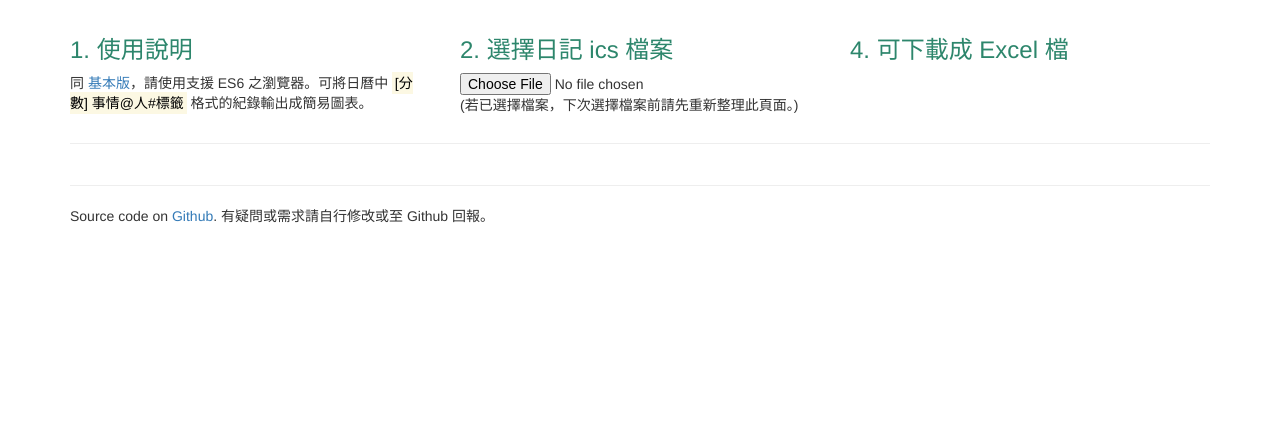
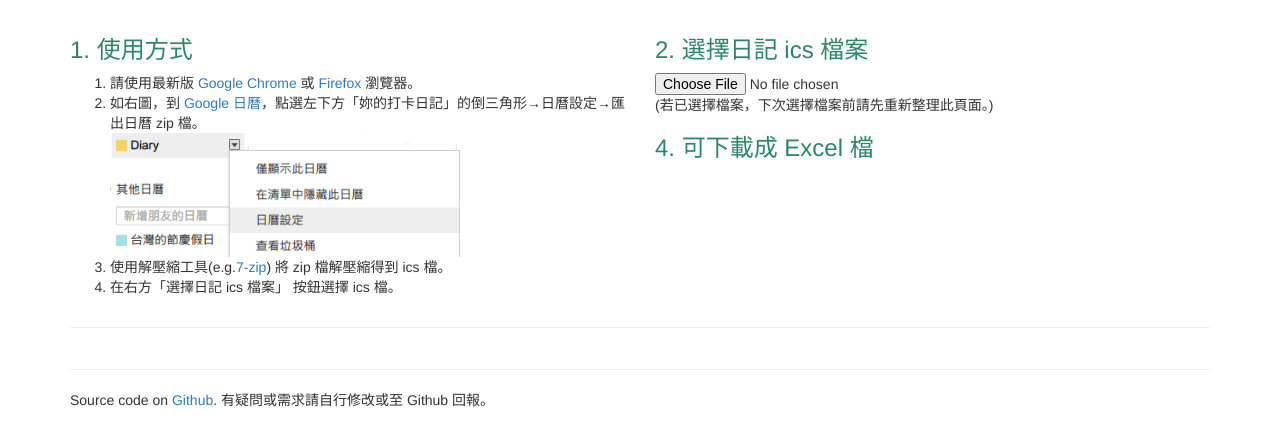
Before and after one commit to johnyluyte/ICS-to-Excel-CSV, a website: page index.html in a window 1280 px wide. Shown: the part 93-538 px from the top of the page. Drawn offline with nearby package versions, Linux system fonts and the light colour scheme.

Commit message:
update descriptions

```diff
--- a/index.html
+++ b/index.html
@@ -45,17 +45,28 @@
   <div class="container">
     <h1 class="page-header">Google 日曆 ics 轉 Excel/CSV，日記版</h1>
     <div class="row">
-      <div class="col-md-4">
-        <h3>1. 使用說明</h3>
-        <p>同 <a href="http://chunnorris.cc/demo/ics-csv/" target="_blank">基本版</a>，請使用支援 ES6 之瀏覽器。可將日曆中
-          <mark>[分數] 事情@人#標籤</mark> 格式的紀錄輸出成簡易圖表。</p>
+      <div class="col-md-6">
+        <h3>1. 使用方式</h3>
+        <ol>
+          <li>
+            請使用最新版 <a href="https://www.google.com.tw/chrome/browser/desktop/" target="_blank">Google Chrome</a> 或 <a href="https://www.mozilla.org/zh-TW/firefox/new/" target="_blank">Firefox</a> 瀏覽器。
+          </li>
+          <li>
+            如右圖，到 <a href="https://calendar.google.com/calendar/" target="_blank">Google 日曆</a>，點選左下方「妳的打卡日記」的倒三角形→日曆設定→匯出日曆 zip 檔。<br>
+            <img width="350" src="setting.png">
+          </li>
+          <li>
+            使用解壓縮工具(e.g.<a href="http://www.developershome.com/7-zip/" target="_blank">7-zip</a>) 將 zip 檔解壓縮得到 ics 檔。
+          </li>
+          <li>
+            在右方「選擇日記 ics 檔案」 按鈕選擇 ics 檔。
+          </li>
+        </ol>
       </div>
-      <div class="col-md-4">
+      <div class="col-md-6">
         <h3> 2. 選擇日記 ics 檔案</h3>
-        <input type="file" id="input_file" />
-        (若已選擇檔案，下次選擇檔案前請先重新整理此頁面。)
-      </div>
-      <div class="col-md-4">
+        <input type="file" id="input_file" /> (若已選擇檔案，下次選擇檔案前請先重新整理此頁面。)
+        <br>
         <h3> 4. 可下載成 Excel 檔</h3>
         <div id="div_download"></div>
       </div>
@@ -64,7 +75,8 @@
     <div class="row">
       <div class="col-md-10">
         <div id="div_main_panel" class="panel panel-success">
-          <div class="panel-heading text-center"><h3>3. 點選下方圖表總覽 / 詳細紀錄</h3></div>
+          <div class="panel-heading text-center">
+            <h3>3. 點選下方圖表總覽 / 詳細紀錄</h3></div>
           <div id="div_main_tabs">
             <ul class="nav nav-tabs">
               <li class="active"><a data-toggle="tab" href="#tab_overview">圖表總覽</a></li>
@@ -100,6 +112,13 @@
                 </div>
               </div>
               <div id="tab_records" class="tab-pane fade">
+                <br>
+                <p>
+                  用右方「顯示欄位」來清除或選擇條件，例如先按下全部取消後再選擇依照
+                  <mark>@人物</mark> 或
+                  <mark>#標籤</mark> 顯示事件。
+                </p>
+                <br>
               </div>
             </div>
           </div>
@@ -107,7 +126,8 @@
       </div>
       <div class="col-md-2">
         <div id="panel_check_boxes" class="panel panel-info">
-          <div class="panel-heading text-center"><h3>4. 顯示欄位</h3></div>
+          <div class="panel-heading text-center">
+            <h3>4. 顯示欄位</h3></div>
           <ul class="list-group">
             <li class="list-group-item">
               <button id="btn_check_all" class="btn btn-block btn-primary">全部勾選</button>
```
Also changed, not shown: setting.png (added).
